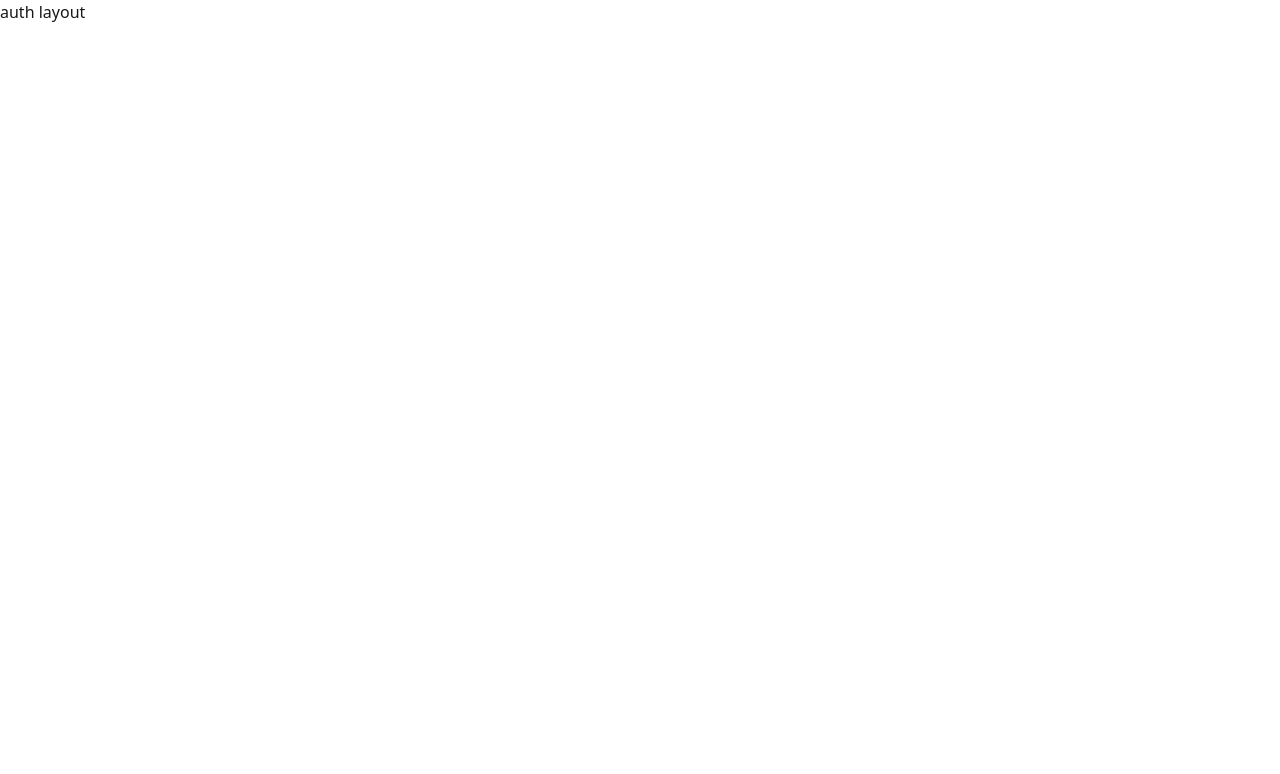
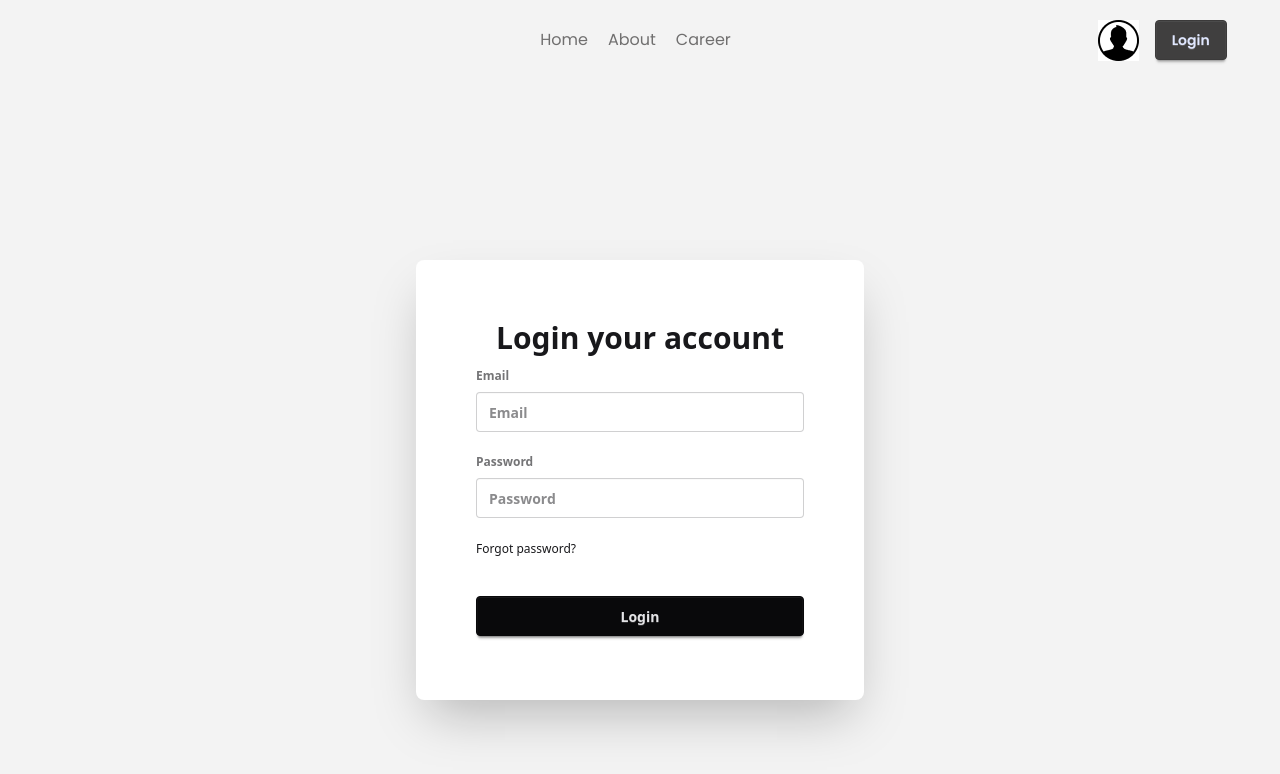
Before and after one commit to Tanvir-Hossain847/Dragon-News, a React (Vite) app in the folder dragon-news/: page /auth in a window 1280 px wide. Shown: the top 774 px of the page. Built offline with nearby package versions, Linux system fonts and the light colour scheme.

Commit message:
add stickey navs login forms and autlayout

```diff
--- a/dragon-news/src/components/Navbar/Navbar.jsx
+++ b/dragon-news/src/components/Navbar/Navbar.jsx
@@ -1,6 +1,6 @@
 import React from 'react';
 import user from '../../assets/user.png'
-import { NavLink } from 'react-router';
+import { Link, NavLink } from 'react-router';
 
 const Navbar = () => {
     return (
@@ -13,7 +13,7 @@ const Navbar = () => {
             </div>
             <div className="button flex items-center gap-4">
                 <img src={user} alt="" />
-                <button className='btn btn-primary'>Login</button>
+                <Link to={'/auth/login'} className='btn btn-primary'>Login</Link>
             </div>
         </div>
     );
--- /dev/null
+++ b/dragon-news/src/layout/AuthLayout.jsx
@@ -0,0 +1,34 @@
+import React from 'react';
+import Navbar from '../components/Navbar/Navbar';
+
+const AuthLayout = () => {
+    return (
+        <div className='bg-base-200 min-h-screen'>
+            <header className='w-11/12 mx-auto h-20 grid items-center'>
+                <Navbar></Navbar>
+            </header>
+
+            <main className='grid items-center h-screen justify-center'>
+                     <div className="card bg-base-100 w-full min-w-md shrink-0 shadow-2xl">
+      <div className="card-body p-15">
+        <h1 className='text-3xl text-center font-bold'>Login your account</h1>
+        <fieldset className="fieldset space-y-4">
+            <div className="space-y-2 font-bold text-xs text-balance">
+          <label className="label">Email</label>
+          <input type="email" className="input w-full focus:outline-none" placeholder="Email" />
+            </div>
+            <div className="space-y-2 font-bold text-xs text-balance">
+          <label className="label">Password</label>
+          <input type="password" className="input w-full focus:outline-none" placeholder="Password" />
+            </div>
+          <div><a className="link link-hover">Forgot password?</a></div>
+          <button className="btn btn-neutral mt-4">Login</button>
+        </fieldset>
+      </div>
+    </div>
+            </main>
+        </div>
+    );
+};
+
+export default AuthLayout;
--- a/dragon-news/src/layout/HomeLayout.jsx
+++ b/dragon-news/src/layout/HomeLayout.jsx
@@ -20,13 +20,13 @@ const HomeLayout = () => {
             </section>
 
             <main className='w-11/12 mx-auto mt-4 grid grid-cols-12 gap-10'>
-                <aside className='col-span-3'>
+                <aside className='col-span-3 sticky h-fit top-10'>
                     <LeftAside></LeftAside>
                 </aside>
                 <section className="main col-span-6">
                     <Outlet></Outlet>
                 </section>
-                <aside className='col-span-3'>
+                <aside className='col-span-3 sticky h-fit top-10'>
                     <RightAside></RightAside>
                 </aside>
             </main>
--- /dev/null
+++ b/dragon-news/src/pages/Login.jsx
@@ -0,0 +1,11 @@
+import React from 'react';
+
+const Login = () => {
+    return (
+        <div>
+            This is Login
+        </div>
+    );
+};
+
+export default Login;
```
Also changed, not shown: dragon-news/src/router/Router.jsx (+9 -1 lines).
